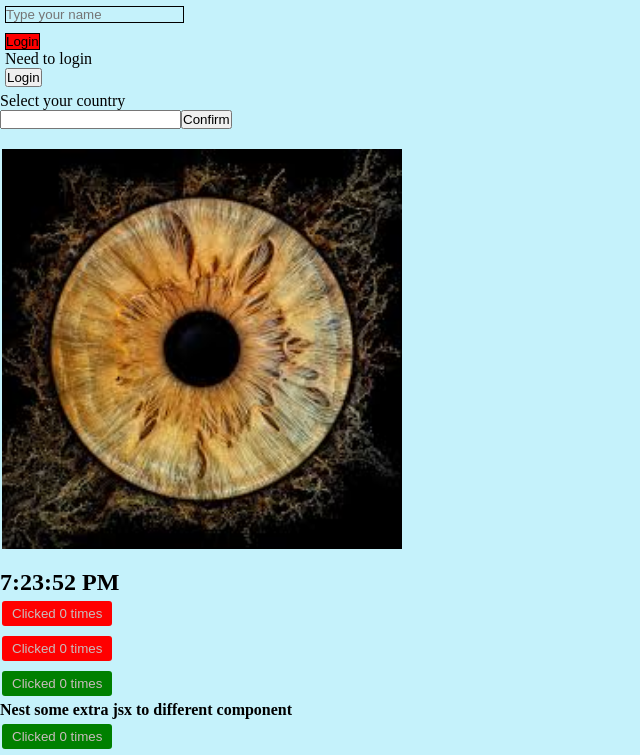
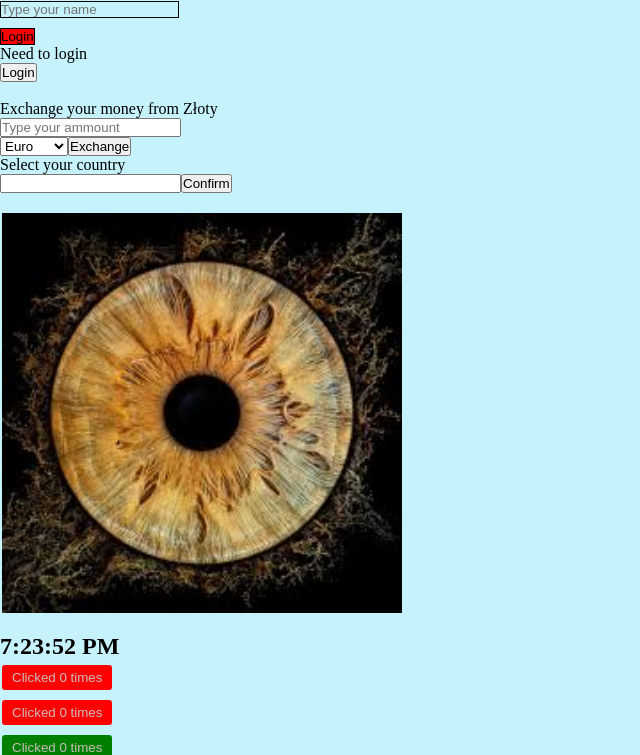
Before and after one commit to OskarKuchta/Learn-react, a React (Vite) app in the folder app/: page / in a window 1280 px wide. Shown: the top 755 px of the page, without its empty margins (0-640 px from the left). Built offline with nearby package versions, Linux system fonts and the light colour scheme.

Commit message:
Fix useState for add item to list

```diff
--- a/app/src/components/footer.jsx
+++ b/app/src/components/footer.jsx
@@ -59,11 +59,12 @@ const ListItems = () => {
   const [list, setList] = useState(items);
   const addItem = () => {
     const nextTask = document.querySelector("#next-task").value;
-    console.log(nextTask);
     if (nextTask.trim() == "") {
       return;
     }
-    setList([...list, nextTask]);
+    setList((currentArray) => {
+      return [...currentArray, nextTask];
+    });
   };
   const removeLast = () => {
     list.pop();
--- a/app/src/components/header.jsx
+++ b/app/src/components/header.jsx
@@ -57,11 +57,36 @@ const Login = () => {
     );
   }
 };
+const Exchange = () => {
+  const [value, setValue] = useState("");
+  const exchange = () => {
+    const currency = document.querySelector("#currency")
+    console.log(currency)
+  }
+  return (
+    <>
+      <br />
+      <label htmlFor="ex">Exchange your money from Złoty</label>
+      <br />
+      <input type="number" name="ex" placeholder="Type your ammount" />
+      <br />
+      <select id="currency">
+        <option value="EURO">Euro</option>
+        <option value="USD">Dolars</option>
+        <option value="GBP">Pounds</option>
+        <option value="JPY">Yen</option>
+      </select>
+      <button onClick={exchange}>Exchange</button>
+      <p>{value}</p>
+    </>
+  );
+};
 const Header = () => {
   return (
     <header>
       <Greetings lastTxt="on my page :D" greets="Hello" />
       <Login />
+      <Exchange />
     </header>
   );
 };
--- a/app/src/style/header.css
+++ b/app/src/style/header.css
@@ -1,7 +1,3 @@
-header {
-  margin: 5px;
-}
-
 .nameValue {
   background-color: transparent;
   border: 1px solid black;
--- a/app/src/style/header.scss
+++ b/app/src/style/header.scss
@@ -1,7 +1,3 @@
-header {
-  margin: 5px;
-}
-
 .nameValue {
   background-color: transparent;
   border: 1px solid black;
```
